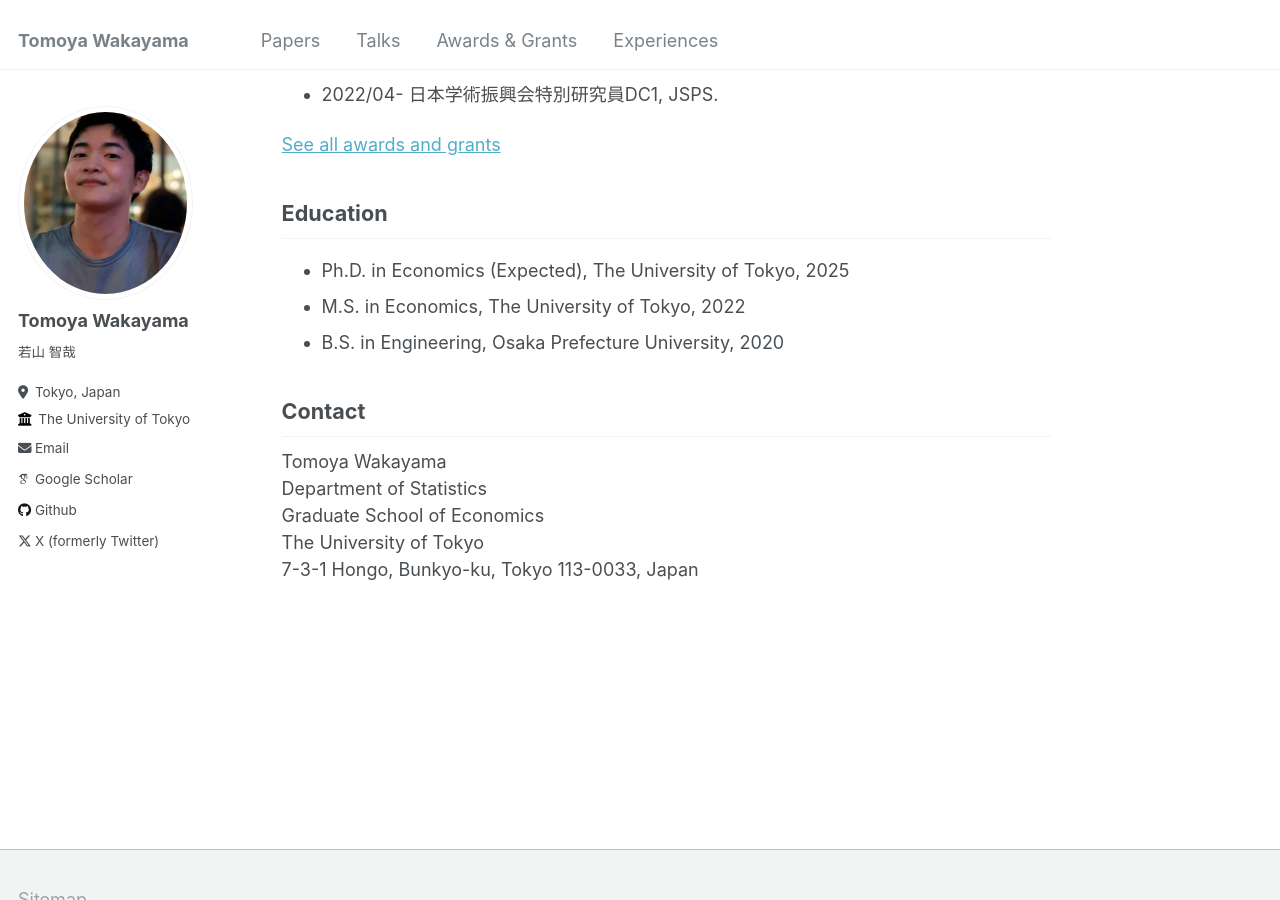
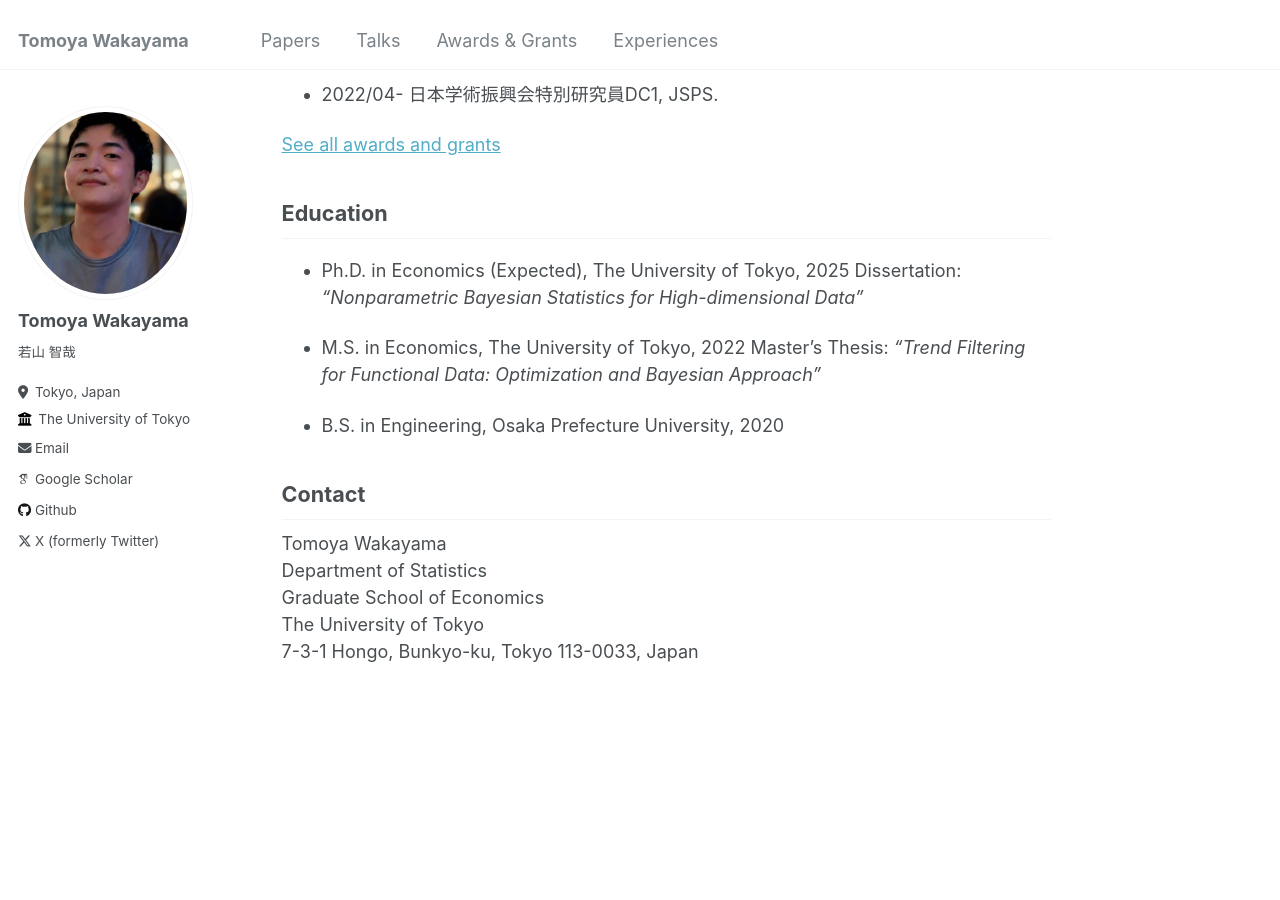
Before and after one commit to TomWaka/TomWaka.github.io, a Jekyll site: the page built from _pages/home.md, in a window 1280 px wide and 900 px high, scrolled down 1813 px. Built offline with Jekyll 4.4.1, drawn with Linux system fonts in a browser that asks for light colours; some web fonts are replaced.

Commit message:
Update information

```diff
--- a/_pages/home.md
+++ b/_pages/home.md
@@ -62,7 +62,11 @@ Recent Awards & Grants
 Education
 ------
 - Ph.D. in Economics (Expected), The University of Tokyo, 2025
+  Dissertation: *"Nonparametric Bayesian Statistics for High-dimensional Data"*
+
 - M.S. in Economics, The University of Tokyo, 2022
+  Master's Thesis: *"Trend Filtering for Functional Data: Optimization and Bayesian Approach"*
+
 - B.S. in Engineering, Osaka Prefecture University, 2020
 
 
```
Also changed, not shown: _pages/talks.md (+2 -0 lines).
